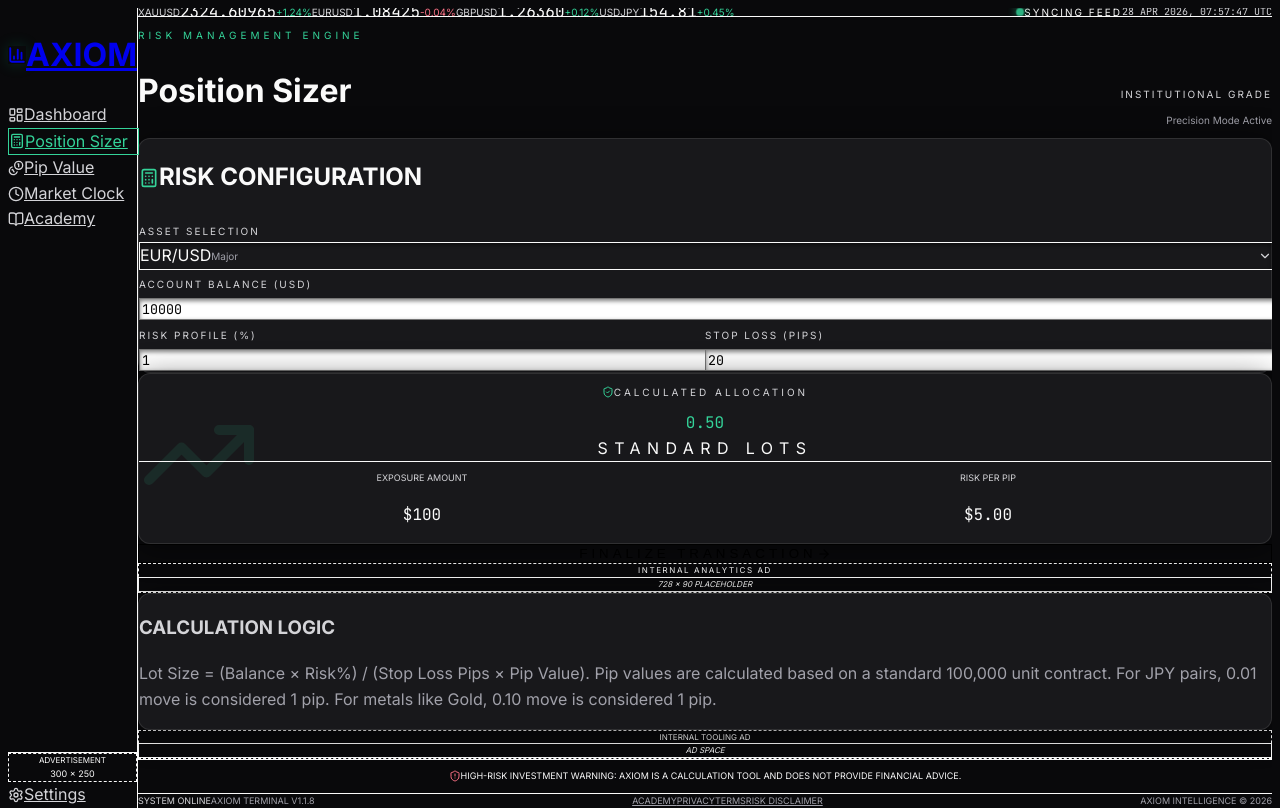
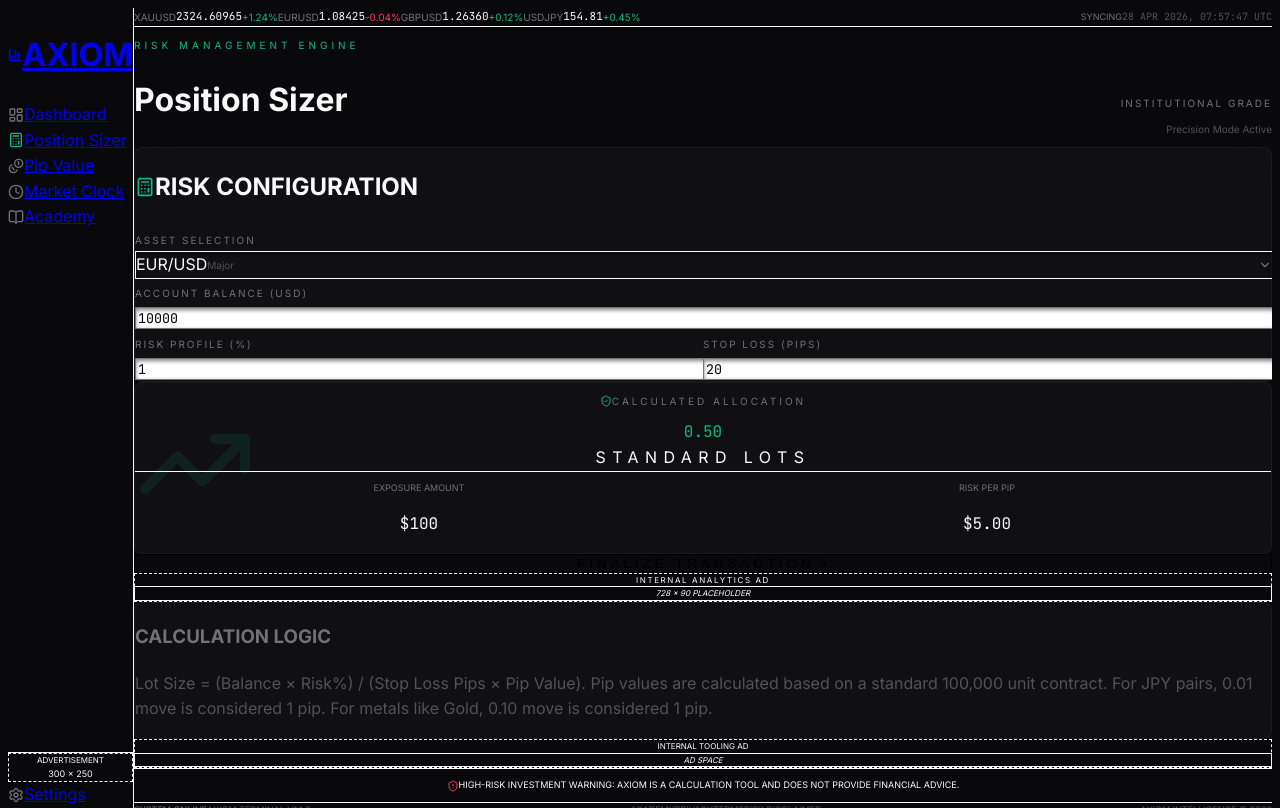
Before and after one commit to Ramelio-bot/Axiom, a Next.js app: page /position-sizer in a window 1280 px wide. Built offline with nearby package versions, Linux system fonts and the light colour scheme.

Commit message:
design: luxury minimalism reset - flat and sophisticated UI

```diff
--- a/src/app/globals.css
+++ b/src/app/globals.css
@@ -6,10 +6,10 @@
   :root {
     --background: #09090b; /* Zinc-950 */
     --foreground: #fafafa; /* Zinc-50 - Ultra Contrast */
-    --emerald: #34d399;    /* Emerald-400 - Brighter */
-    --soft-rose: #fb7185;  /* Rose-400 */
+    --emerald: #10b981;    /* Standard Emerald */
+    --soft-rose: #f43f5e;  /* Standard Rose */
     --zinc-900: #18181b;
-    --border-ultra-thin: rgba(255, 255, 255, 0.1);
+    --border-ultra-thin: rgba(255, 255, 255, 0.05);
     --backdrop-blur: 24px;
   }
 }
@@ -34,12 +34,11 @@
 
 /* Custom UI Components */
 .terminal-card {
-  background-color: var(--zinc-900);
+  background-color: rgba(24, 24, 27, 0.5); /* Zinc-900/50 */
   backdrop-filter: blur(var(--backdrop-blur));
   border: 1px solid var(--border-ultra-thin);
-  border-radius: 12px;
+  border-radius: 8px;
   color: var(--foreground);
-  box-shadow: 0 4px 30px rgba(0, 0, 0, 0.5);
 }
 
 .input-inner-shadow {
@@ -47,23 +46,15 @@
 }
 
 .pulsing-dot {
-  width: 8px;
-  height: 8px;
+  width: 6px;
+  height: 6px;
   background-color: var(--emerald);
   border-radius: 50%;
-  box-shadow: 0 0 10px var(--emerald);
-  animation: pulse 2s infinite;
-}
-
-@keyframes pulse {
-  0% { transform: scale(0.95); opacity: 0.8; }
-  50% { transform: scale(1.1); opacity: 1; }
-  100% { transform: scale(0.95); opacity: 0.8; }
 }
 
 /* Scrollbar Styling */
 .custom-scrollbar::-webkit-scrollbar {
-  width: 6px;
+  width: 4px;
 }
 
 .custom-scrollbar::-webkit-scrollbar-track {
@@ -75,12 +66,17 @@
   border-radius: 10px;
 }
 
-.custom-scrollbar::-webkit-scrollbar-thumb:hover {
-  background: rgba(255, 255, 255, 0.1);
-}
-
-/* High Contrast Utilities */
-.text-zinc-500 { color: #d4d4d8 !important; } /* Actually Zinc-300 */
-.text-zinc-600 { color: #a1a1aa !important; } /* Actually Zinc-400 */
+/* Typography & Contrast */
+.text-zinc-500 { color: #71717a !important; }
+.text-zinc-600 { color: #52525b !important; }
 .text-emerald { color: var(--emerald) !important; }
 .text-soft-rose { color: var(--soft-rose) !important; }
+
+/* No-ScrollBar */
+.no-scrollbar::-webkit-scrollbar {
+  display: none;
+}
+.no-scrollbar {
+  -ms-overflow-style: none;
+  scrollbar-width: none;
+}
--- a/src/components/PriceBar.tsx
+++ b/src/components/PriceBar.tsx
@@ -20,7 +20,6 @@
   const [assets, setAssets] = useState<Asset[]>(DEFAULT_ASSETS);
   const [isFetching, setIsFetching] = useState(false);
 
-  // 1. Real-time Clock
   useEffect(() => {
     const timer = setInterval(() => {
       const now = new Date();
@@ -40,11 +39,9 @@
     return () => clearInterval(timer);
   }, []);
 
-  // 2. Price Feed Simulation
   const fetchPrices = useCallback(async () => {
     setIsFetching(true);
     await new Promise((resolve) => setTimeout(resolve, 1500));
-
     try {
       const newAssets = assets.map(asset => {
         const currentPrice = parseFloat(asset.price);
@@ -53,9 +50,7 @@
         return { ...asset, price: newPrice };
       });
       setAssets(newAssets);
-    } catch (error) {
-      console.error("Failed to fetch prices:", error);
-    } finally {
+    } catch (error) {} finally {
       setIsFetching(false);
     }
   }, [assets]);
@@ -67,12 +62,12 @@
   }, [fetchPrices]);
 
   return (
-    <div className="h-12 border-b border-white/5 flex items-center px-10 justify-between bg-background/50 backdrop-blur-xl sticky top-0 z-20 overflow-hidden">
-      <div className="flex items-center gap-12 overflow-x-auto no-scrollbar">
+    <div className="h-10 border-b border-white/5 flex items-center px-10 justify-between bg-[#09090b] sticky top-0 z-20">
+      <div className="flex items-center gap-10 overflow-x-auto no-scrollbar">
         {assets.map((asset, index) => (
-          <div key={index} className="flex items-center gap-4 shrink-0">
+          <div key={index} className="flex items-center gap-3 shrink-0">
             <span className="text-[10px] font-bold text-zinc-500 uppercase tracking-widest">{asset.name}</span>
-            <span className="font-mono text-xs font-bold text-white tabular-nums">{asset.price}</span>
+            <span className="font-mono text-[11px] font-bold text-zinc-50 tabular-nums">{asset.price}</span>
             <span className={`text-[10px] font-bold ${asset.change.startsWith("+") ? "text-emerald" : "text-soft-rose"}`}>
               {asset.change}
             </span>
@@ -80,14 +75,14 @@
         ))}
       </div>
 
-      <div className="flex items-center gap-8 shrink-0 bg-background/80 pl-8 ml-4">
-        <div className="flex items-center gap-3">
-          <div className={`pulsing-dot ${isFetching ? "animate-pulse" : ""}`} />
-          <span className="text-[10px] font-bold text-zinc-400 uppercase tracking-[0.2em] whitespace-nowrap">
-            {isFetching ? "Syncing Feed" : "Connectivity"}
+      <div className="flex items-center gap-6 shrink-0 ml-4">
+        <div className="flex items-center gap-2">
+          <div className={`w-1.5 h-1.5 rounded-full ${isFetching ? "bg-emerald animate-pulse" : "bg-emerald/40"}`} />
+          <span className="text-[9px] font-bold text-zinc-500 uppercase tracking-widest">
+            {isFetching ? "Syncing" : "Active"}
           </span>
         </div>
-        <div className="text-[10px] text-zinc-500 font-bold uppercase tracking-widest font-mono min-w-[140px] text-right">
+        <div className="text-[10px] text-zinc-600 font-bold uppercase tracking-widest font-mono">
           {time || "Syncing..."}
         </div>
       </div>
--- a/src/components/Sidebar.tsx
+++ b/src/components/Sidebar.tsx
@@ -25,52 +25,57 @@
   const pathname = usePathname();
 
   return (
-    <div className="w-64 h-full border-r border-border-thin flex flex-col p-6 bg-background/80 backdrop-blur-terminal z-10">
-      <Link href="/" className="flex items-center gap-3 mb-12 px-2 hover:opacity-80 transition-opacity">
-        <div className="w-8 h-8 bg-emerald rounded flex items-center justify-center shadow-[0_0_15px_rgba(16,185,129,0.2)]">
-          <BarChart3 className="text-zinc-950" size={18} strokeWidth={2.5} />
+    <div className="w-64 h-full border-r border-white/5 flex flex-col p-6 bg-[#09090b] z-10">
+      <Link href="/" className="flex items-center gap-3 mb-12 px-4 transition-opacity">
+        <div className="w-6 h-6 bg-emerald rounded-sm flex items-center justify-center">
+          <BarChart3 className="text-zinc-950" size={14} strokeWidth={3} />
         </div>
-        <h1 className="text-lg font-semibold tracking-tight text-zinc-100">AXIOM</h1>
+        <h1 className="text-sm font-bold tracking-tight text-zinc-50">AXIOM</h1>
       </Link>
 
-      <nav className="flex-1 space-y-1">
+      <nav className="flex-1 space-y-2">
         {navItems.map((item, index) => {
           const isActive = pathname === item.href;
           return (
             <Link
               key={index}
               href={item.href}
-              className={`w-full flex items-center gap-3 px-3 py-2.5 rounded-lg transition-all duration-300 group relative ${
-                isActive
-                  ? "bg-emerald/10 text-emerald font-medium border border-emerald/20"
-                  : "text-zinc-500 hover:bg-white/5 hover:text-zinc-200"
+              className={`w-full flex items-center gap-3 px-4 py-3 transition-all duration-200 group relative ${
+                isActive ? "text-zinc-50" : "text-zinc-400 hover:text-zinc-200"
               }`}
             >
               {isActive && (
-                <div className="absolute left-0 w-1 h-4 bg-emerald rounded-full -ml-1" />
+                <div className="absolute left-0 w-[2px] h-4 bg-emerald rounded-full" />
               )}
-              <item.icon size={16} className={isActive ? "text-emerald" : "text-zinc-500 group-hover:text-zinc-200"} />
-              <span className="text-sm">{item.label}</span>
+              <item.icon size={16} className={isActive ? "text-emerald" : "text-zinc-500 group-hover:text-zinc-300"} />
+              <span className="text-xs font-medium tracking-wide">{item.label}</span>
             </Link>
           );
         })}
       </nav>
 
-      <div className="mt-auto pt-6 border-t border-border-thin space-y-1">
-        {/* Sidebar Ad Slot */}
-        <div className="mb-4 border border-dashed border-white/5 rounded-lg p-4 flex flex-col items-center justify-center bg-white/[0.01]">
+      <div className="mt-auto pt-6 border-t border-white/5 space-y-4">
+        {/* Ad Slot */}
+        <div className="border border-dashed border-white/5 rounded-md p-4 flex flex-col items-center justify-center bg-white/[0.01]">
           <span className="text-[8px] font-bold text-zinc-700 uppercase tracking-widest mb-1">Advertisement</span>
-          <div className="w-full h-20 bg-zinc-950/50 rounded flex items-center justify-center">
+          <div className="w-full h-16 bg-zinc-950 rounded flex items-center justify-center">
             <span className="text-[9px] text-zinc-800 font-bold">300 x 250</span>
           </div>
         </div>
 
-        <Link href="/settings" className={`w-full flex items-center gap-3 px-3 py-2.5 rounded-lg transition-all duration-300 group ${pathname === "/settings" ? "bg-emerald/10 text-emerald" : "text-zinc-500 hover:bg-white/5 hover:text-zinc-200"}`}>
-          <Settings size={16} />
-          <span className="text-sm">Settings</span>
+        <Link
+          href="/settings"
+          className={`w-full flex items-center gap-3 px-4 py-3 transition-all duration-200 group relative ${
+            pathname === "/settings" ? "text-zinc-50" : "text-zinc-400 hover:text-zinc-200"
+          }`}
+        >
+          {pathname === "/settings" && (
+            <div className="absolute left-0 w-[2px] h-4 bg-emerald rounded-full" />
+          )}
+          <Settings size={16} className={pathname === "/settings" ? "text-emerald" : "text-zinc-500 group-hover:text-zinc-300"} />
+          <span className="text-xs font-medium tracking-wide">Settings</span>
         </Link>
       </div>
     </div>
-
   );
 }
```
Also changed, not shown: src/app/dashboard/page.tsx (+35 -35 lines).
